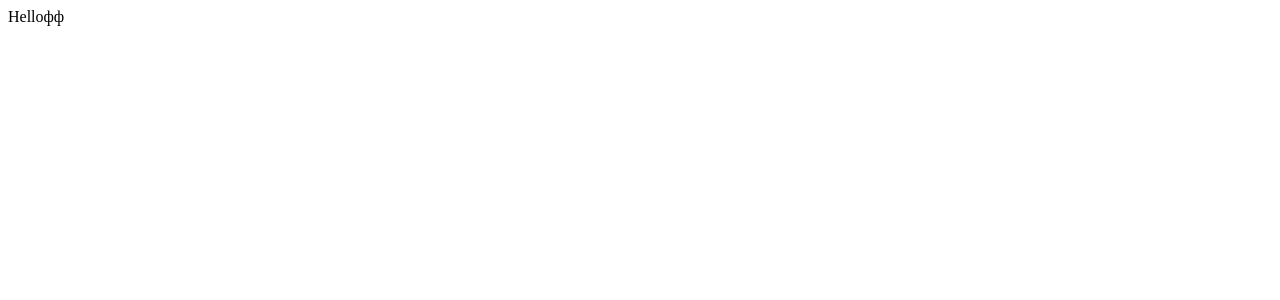
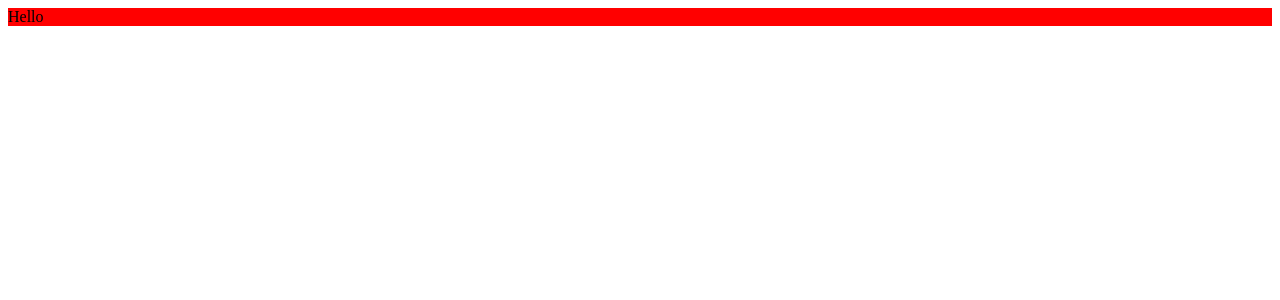
Before and after one commit to onskulit/-blog-frontend-upgrade, a React app: page / in a window 1280 px wide. Shown: the top 300 px of the page. Built offline with nearby package versions, Linux system fonts and the light colour scheme.

Commit message:
feat: add css and scss loaders

```diff
--- a/package.json
+++ b/package.json
@@ -25,7 +25,11 @@
     "@types/react-dom": "^18.0.10",
     "@types/webpack": "^5.28.0",
     "@types/webpack-dev-server": "^4.7.2",
+    "css-loader": "^6.7.3",
     "html-webpack-plugin": "^5.5.0",
+    "sass": "^1.58.0",
+    "sass-loader": "^13.2.0",
+    "styles-loader": "^4.0.1",
     "ts-loader": "^9.2.6",
     "ts-node": "^10.5.0",
     "typescript": "^4.5.5",
--- /dev/null
+++ b/src/index.scss
@@ -0,0 +1,3 @@
+div {
+    background-color: red;
+}
--- a/src/index.tsx
+++ b/src/index.tsx
@@ -1,3 +1,4 @@
 import { render } from "react-dom";
+import "./index.scss";
 
-render(<div>Helloфф</div>, document.getElementById("root"));
+render(<div>Hello</div>, document.getElementById("root"));
```
Also changed, not shown: 2 other files (tests, documents, lock files or other folders).
